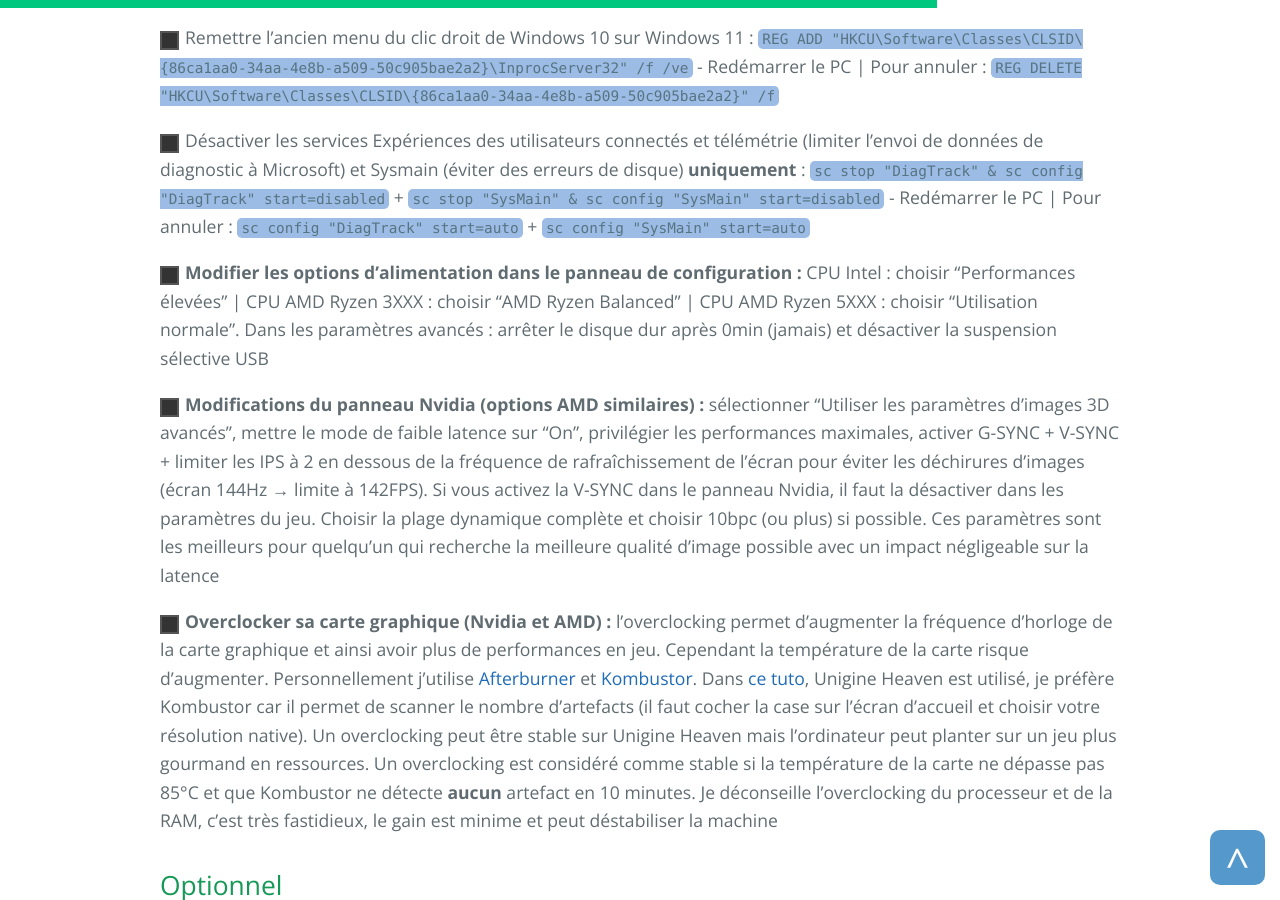
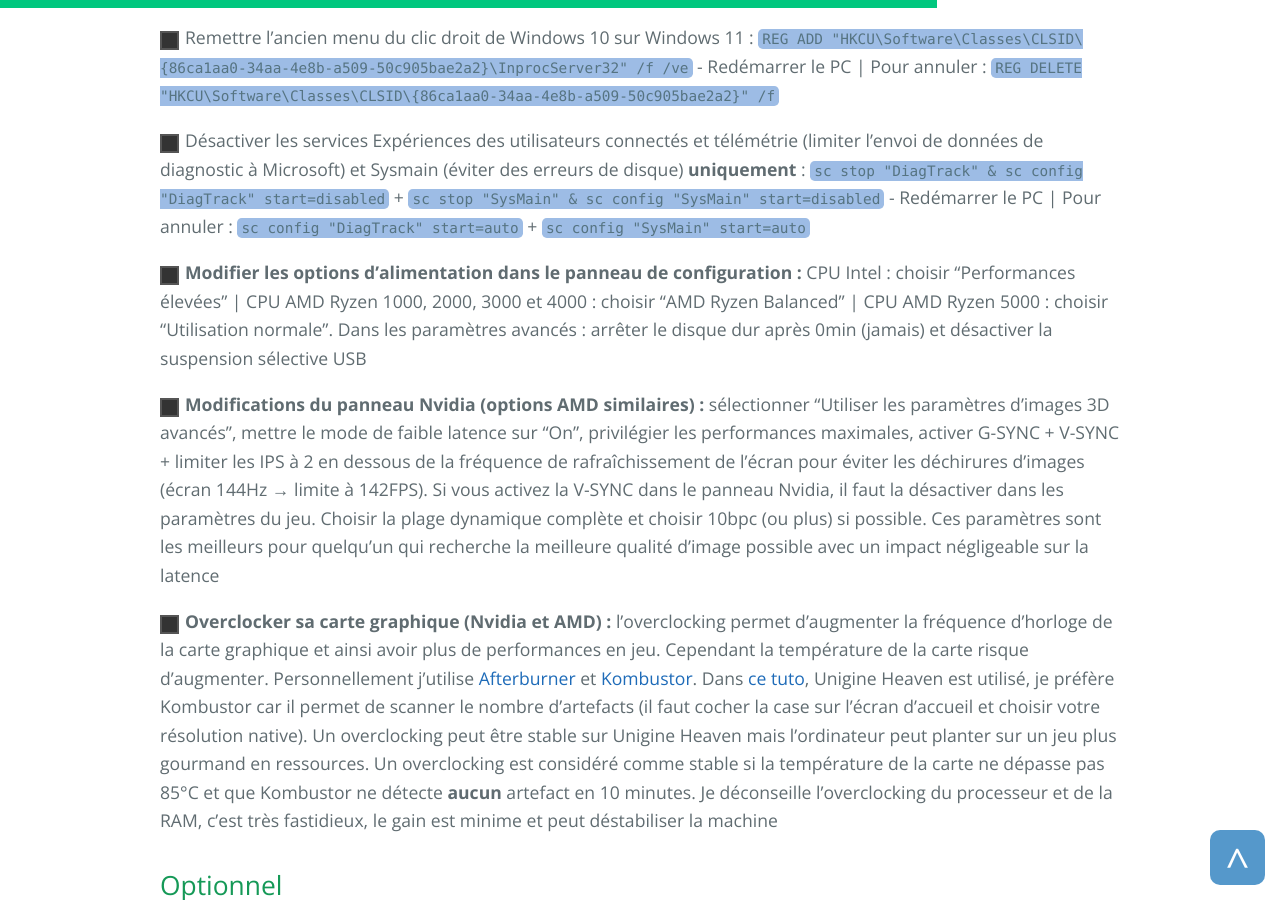
Before and after one commit to PouletEnSlip/pouletenslip.github.io, a Jekyll site: the page built from pages/opti/index.md, in a window 1280 px wide and 900 px high, scrolled down 3131 px. Built offline with Jekyll 4.4.1, drawn with Linux system fonts in a browser that asks for light colours; comment, search, counter and statistics services are not loaded.

Commit message:
Update index.md

```diff
--- a/pages/opti/index.md
+++ b/pages/opti/index.md
@@ -57,7 +57,7 @@ Pensez à éteindre votre ordinateur la nuit, ne le mettez pas en veille pour pr
 
 <input type="checkbox" class="check-with-label"><label class="label-for-check">Désactiver les services Expériences des utilisateurs connectés et télémétrie (limiter l'envoi de données de diagnostic à Microsoft) et Sysmain (éviter des erreurs de disque) **uniquement** : `sc stop "DiagTrack" & sc config "DiagTrack" start=disabled` + `sc stop "SysMain" & sc config "SysMain" start=disabled` - Redémarrer le PC | Pour annuler : `sc config "DiagTrack" start=auto` + `sc config "SysMain" start=auto`</label>
 
-<input type="checkbox" class="check-with-label"><label class="label-for-check">**Modifier les options d’alimentation dans le panneau de configuration :** CPU Intel : choisir "Performances élevées" | CPU AMD Ryzen 3XXX : choisir "AMD Ryzen Balanced" | CPU AMD Ryzen 5XXX : choisir "Utilisation normale". Dans les paramètres avancés : arrêter le disque dur après 0min (jamais) et désactiver la suspension sélective USB</label>
+<input type="checkbox" class="check-with-label"><label class="label-for-check">**Modifier les options d’alimentation dans le panneau de configuration :** CPU Intel : choisir "Performances élevées" | CPU AMD Ryzen 1000, 2000, 3000 et 4000 : choisir "AMD Ryzen Balanced" | CPU AMD Ryzen 5000 : choisir "Utilisation normale". Dans les paramètres avancés : arrêter le disque dur après 0min (jamais) et désactiver la suspension sélective USB</label>
 
 <input type="checkbox" class="check-with-label"><label class="label-for-check">**Modifications du panneau Nvidia (options AMD similaires) :** sélectionner "Utiliser les paramètres d’images 3D avancés", mettre le mode de faible latence sur "On", privilégier les performances maximales, activer G-SYNC + V-SYNC + limiter les IPS à 2 en dessous de la fréquence de rafraîchissement de l’écran pour éviter les déchirures d’images (écran 144Hz → limite à 142FPS). Si vous activez la V-SYNC dans le panneau Nvidia, il faut la désactiver dans les paramètres du jeu. Choisir la plage dynamique complète et choisir 10bpc (ou plus) si possible. Ces paramètres sont les meilleurs pour quelqu'un qui recherche la meilleure qualité d'image possible avec un impact négligeable sur la latence</label>
 
```
